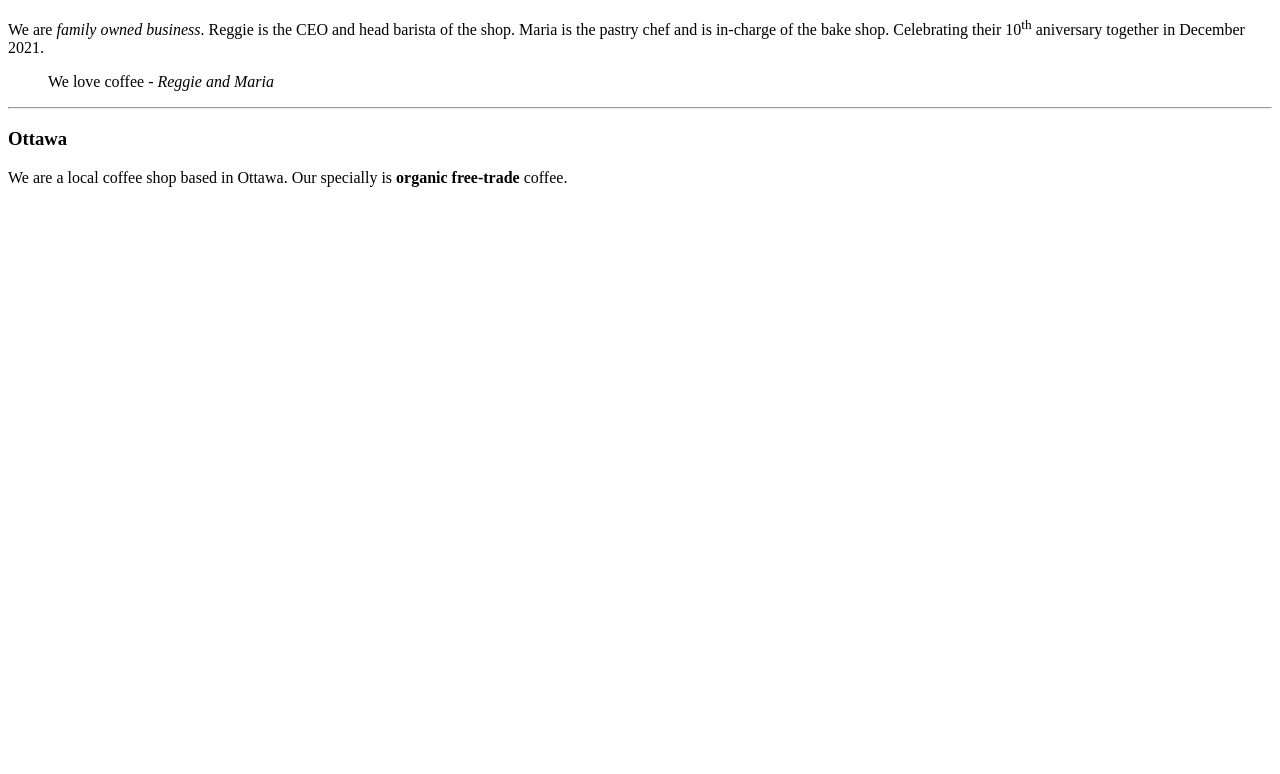
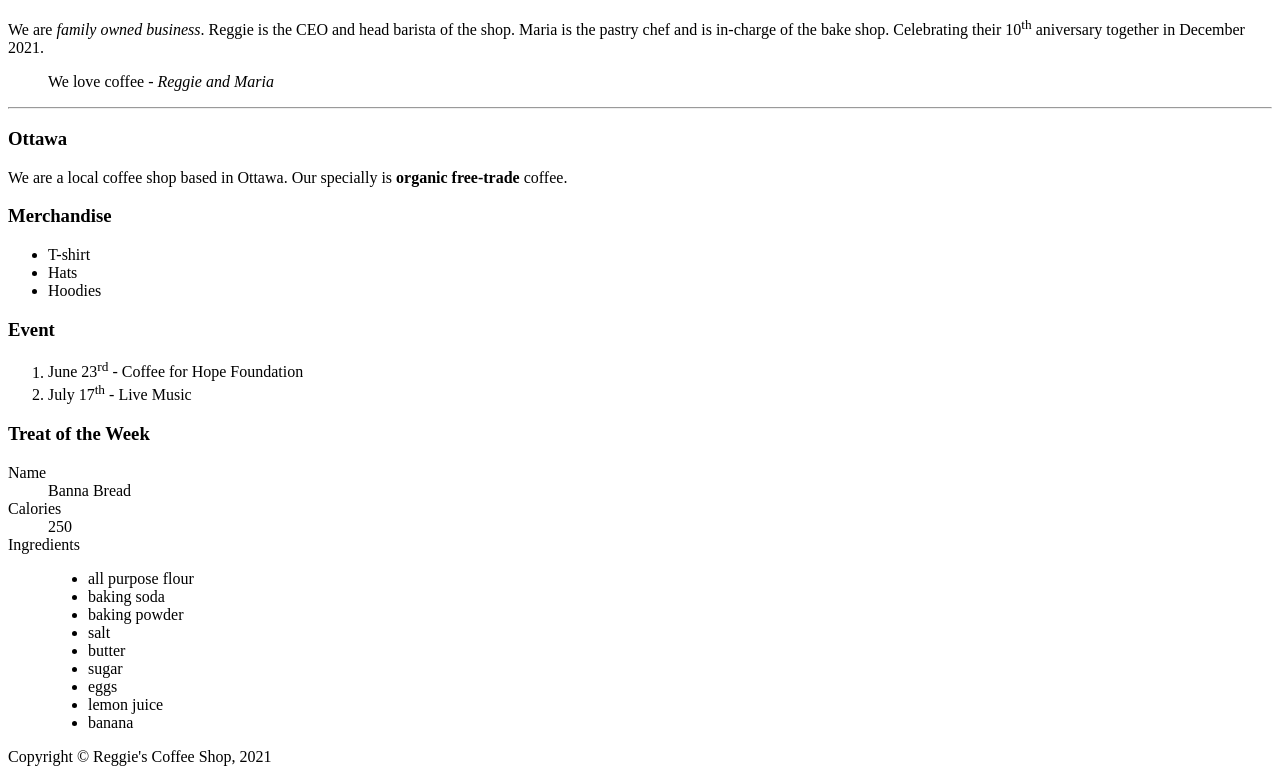
Before and after one commit to nguy0948/nguy0948.github.io, a plain HTML site: page week3/index.html in a window 1280 px wide. Shown: the part 110-884 px from the top of the page. Before the commit the page ends 800 px from the top, so only its background shows below. Drawn offline with Linux system fonts and the light colour scheme.

Commit message:
add lits and HTML

```diff
--- a/week3/index.html
+++ b/week3/index.html
@@ -37,12 +37,52 @@
             </p>
         </section>
      </article>
-     <aside></aside>
+     <aside>
+         <h3>Merchandise</h3>
+         <!-- command + / to add a comment -->
+         <!-- Adding an unodered list -->
+         <ul>
+             <li>T-shirt</li>
+             <li>Hats</li>
+             <li>Hoodies</li>
+         </ul>
+     </aside>
+     <!-- Adding section for ordered list -->
+     <section>
+         <h3>Event</h3>
+         <ol>
+             <li>June 23<sup>rd</sup> - Coffee for Hope Foundation</li>
+             <li>July 17<sup>th</sup> - Live Music</li>
+         </ol>
+     </section>
+     <!-- Adding section for description list -->
+     <section>
+         <h3>Treat of the Week</h3>
+         <dl>
+             <dt>Name</dt>
+             <dd>Banna Bread</dd>
+             <dt>Calories</dt>
+             <dd>250</dd>
+             <dt>Ingredients</dt>
+             <dd>
+                 <ul>
+                     <li>all purpose flour</li>
+                     <li>baking soda</li>
+                     <li>baking powder</li>
+                     <li>salt</li>
+                     <li>butter</li>
+                     <li>sugar</li>
+                     <li>eggs</li>
+                     <li>lemon juice</li>
+                     <li>banana</li>
+                 </ul>
+             </dd>
+         </dl>
+     </section>
 </main>
 <!-- Site Footer -->
 <footer>
-
-
+    Copyright &copy; Reggie's Coffee Shop, 2021
 </footer>
 </body>
 </html>
```
